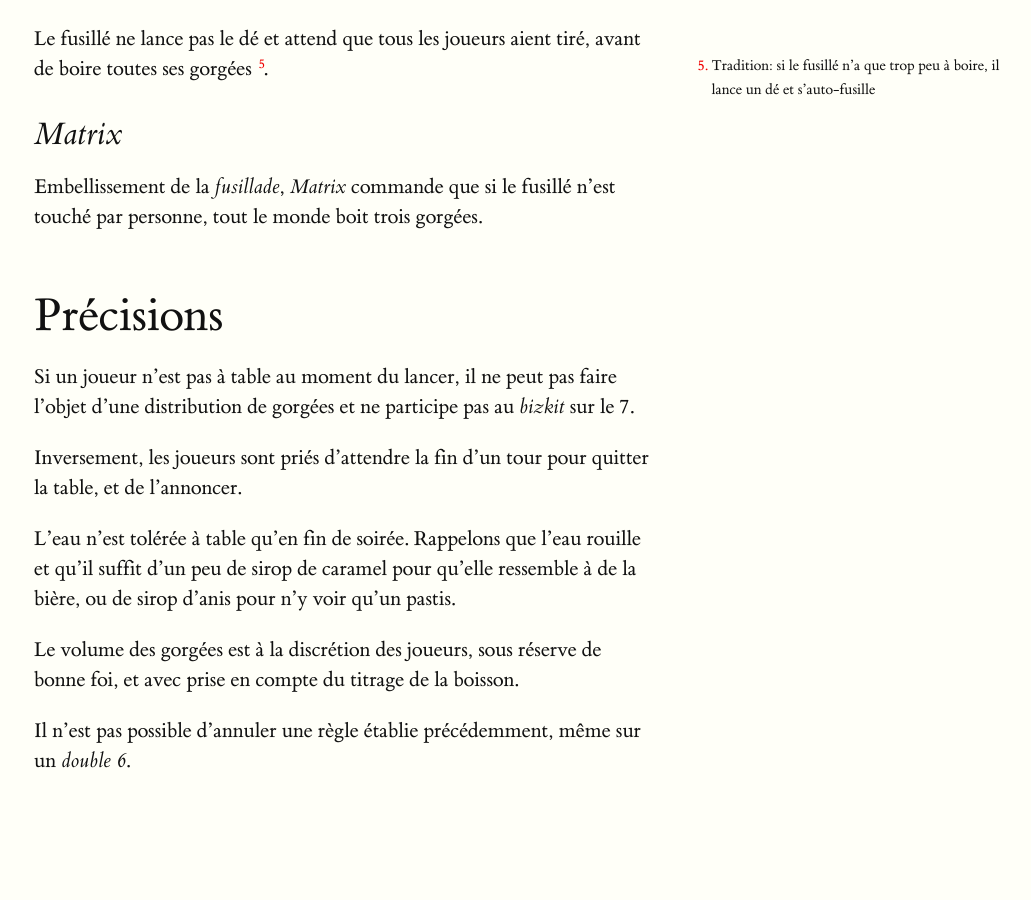
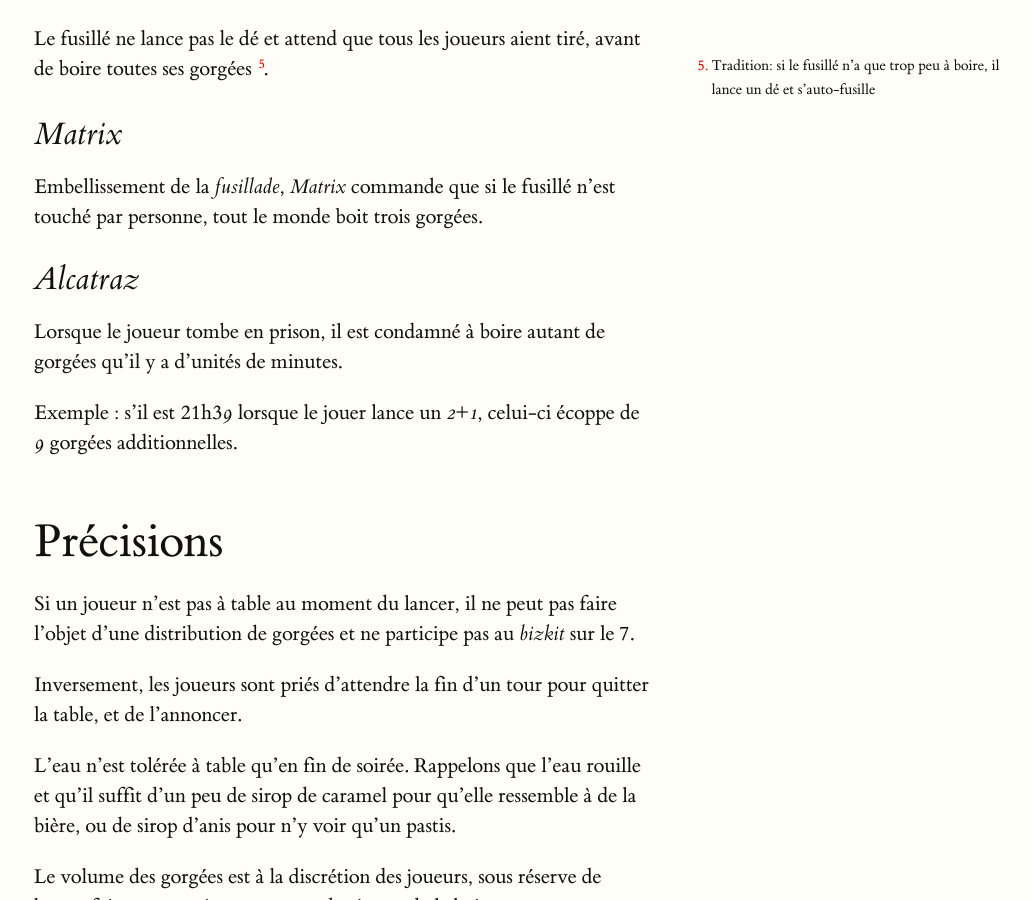
Before and after one commit to feston/bizkit, a Jekyll site: the page built from index.md, in a window 1280 px wide and 900 px high, scrolled down 5280 px. Shown: the whole window, without its empty margins (126-1157 px from the left). Built offline with Jekyll 4.4.1, drawn with Linux system fonts in a browser that asks for light colours; before the commit the page ends 6077 px from its top, so only the background shows below that.

Commit message:
Alcatraz

```diff
--- a/index.md
+++ b/index.md
@@ -75,6 +75,7 @@ des dés est 3.
 
 Il sortira de prison s'il lance un 2+1, ou si un autre joueur tombe lui-même
 en prison.
+
 
 ## Traditions diverses
 
@@ -194,6 +195,12 @@ s'auto-fusille</span>
 Embellissement de la _fusillade_, _Matrix_ commande que si le fusillé n'est touché par personne,
 tout le monde boit trois gorgées.
 
+## Alcatraz
+
+Lorsque le joueur tombe en prison, il est condamné à boire autant de gorgées qu'il y a d'unités de minutes.
+
+Exemple : s'il est 21h3*9* lorsque le jouer lance un _2+1_, celui-ci écoppe de *9* gorgées additionnelles.
+
 # Précisions
 
 Si un joueur n'est pas à table au moment du lancer, il ne peut pas faire
```
